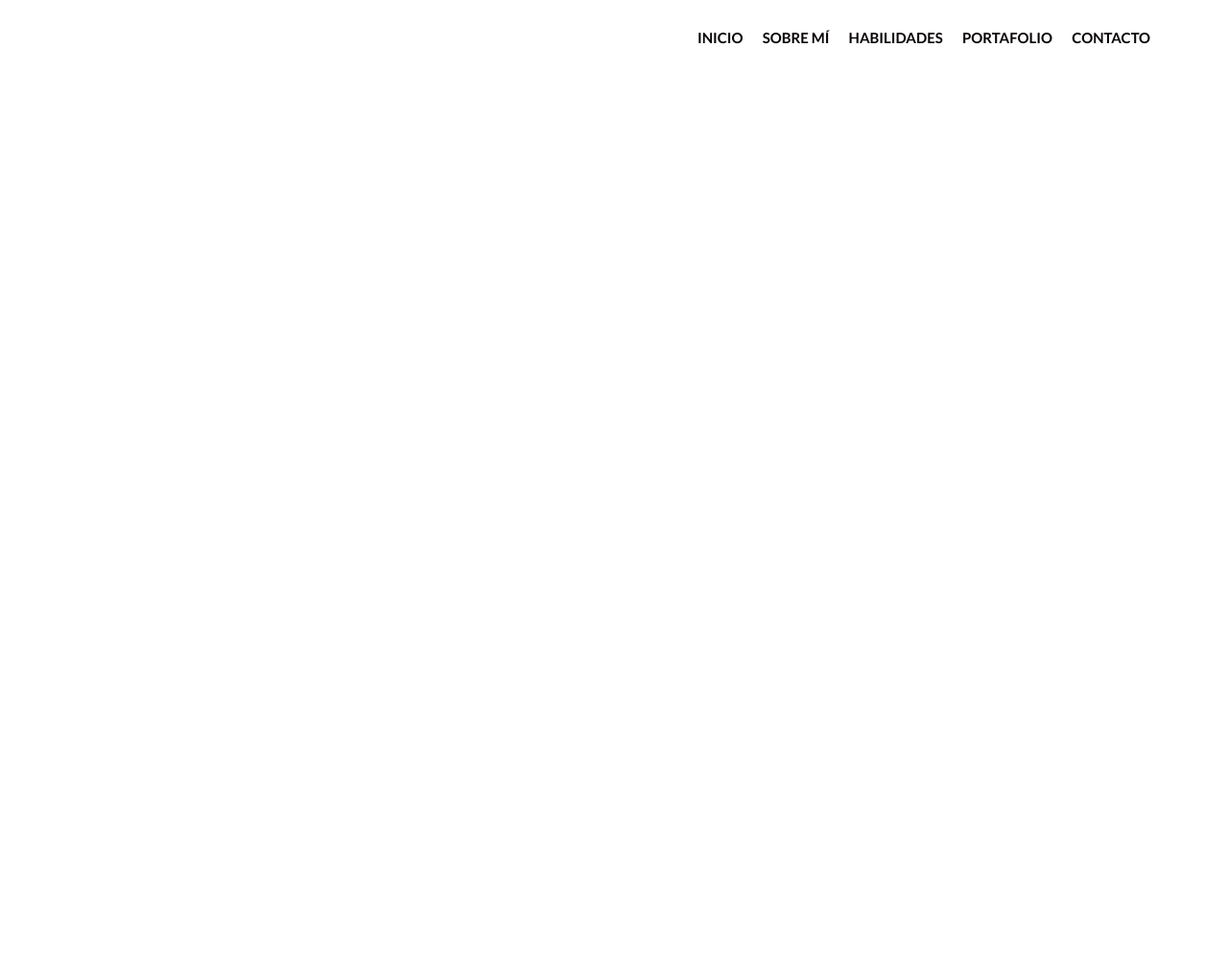
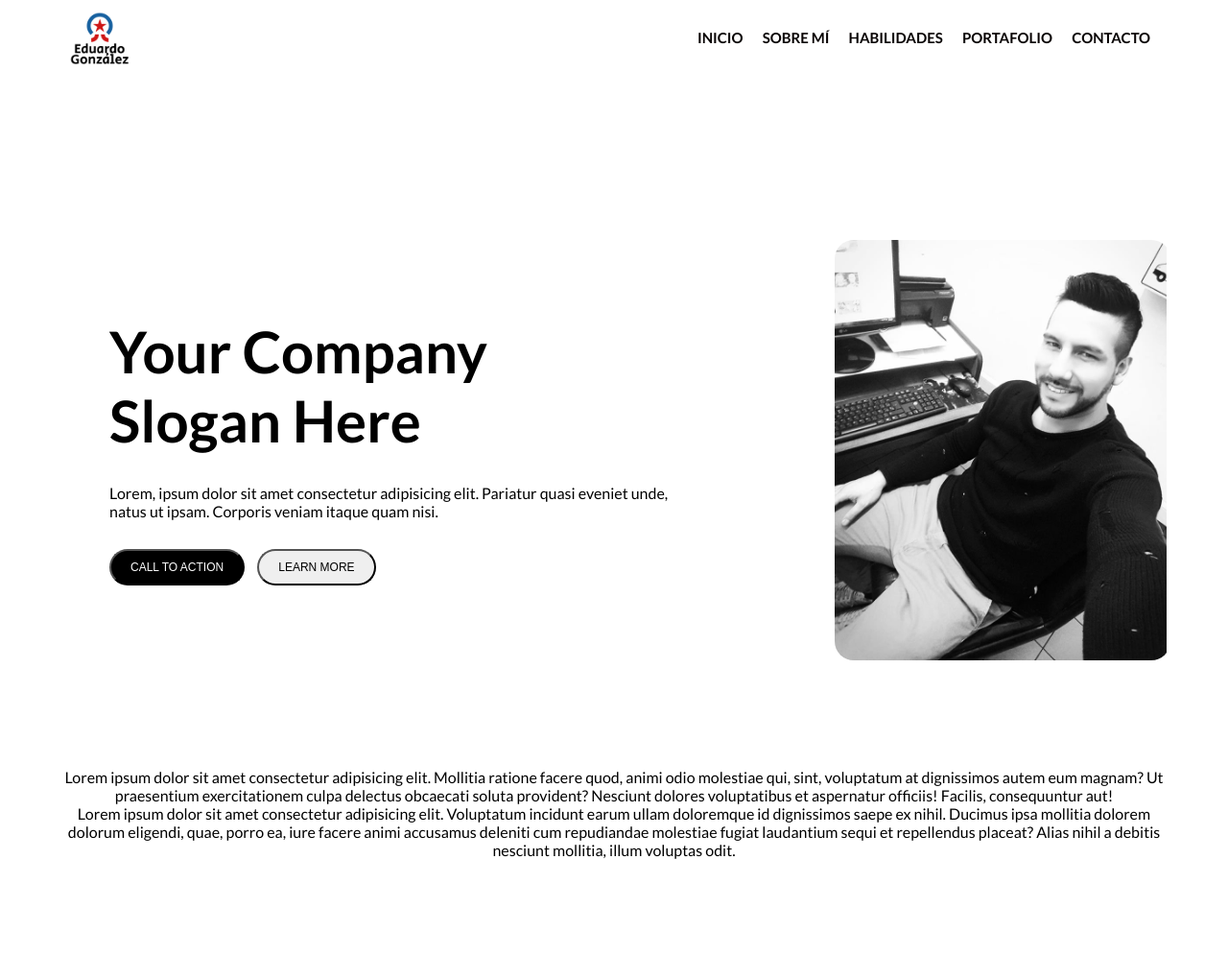
Before and after one commit to eduardomgonzalez/landing-page-nucba, a plain HTML site: page index.html in a window 1280 px wide. Shown: the whole page at 96% size. Before the commit the page ends 800 px from the top, so only its background shows below. Drawn offline with Linux system fonts and the light colour scheme.

Commit message:
agrego secciones

```diff
--- a/css/style.css
+++ b/css/style.css
@@ -9,10 +9,13 @@ body {
 }
 
 /*********************************** Header */
+.principal {
+  height: 100vh;
+}
 
 header {
   width: 100%;
-  height: 100vh;
+  /* height: 100vh; */
 }
 
 nav {
@@ -55,3 +58,70 @@ nav .enlaces a:hover {
 .logo img {
   height: 80px;
 }
+
+/*********************************** Header */
+.hero {
+  width: 90%;
+  padding-top: 150px;
+  margin: auto;
+  display: flex;
+  justify-content: space-between;
+  padding-top: 250px;
+}
+
+.hero__description {
+  width: 60%;
+  padding-left: 50px;
+  padding-right: 50px;
+  display: flex;
+  flex-direction: column;
+  justify-content: center;
+  align-items: flex-start;
+}
+
+.hero__description-headers {
+  padding-bottom: 30px;
+  font-size: 40px;
+}
+
+.hero__description p {
+  padding-bottom: 30px;
+}
+
+.hero__description-buttons button {
+  margin-right: 10px;
+  padding: 10px 20px 10px 20px;
+  border-radius: 20px;
+  cursor: pointer;
+  text-transform: uppercase;
+  font-size: 12px;
+}
+
+.first-button {
+  color: white;
+  background-color: black;
+}
+
+.hero__image {
+  text-align: right;
+  width: 30%;
+  overflow: hidden;
+}
+
+.hero__image img {
+  max-width: 350px;
+  border-radius: 20px;
+}
+
+/*********************************** Description */
+.description {
+  width: 90%;
+  display: flex;
+  justify-content: center;
+  margin: auto;
+  padding-bottom: 100px;
+}
+
+.description p {
+  text-align: center;
+}
--- a/index.html
+++ b/index.html
@@ -15,12 +15,13 @@
   </head>
 
   <body>
+    <div class="principal">
       <!--HEADER-->
       <header>
         <nav id="nav">
           <div class="contenedor-nav">
             <div class="logo">
-            <a href="#"><img src="./assets/hack.png" alt="" /></a>
+              <a href="#"><img src="./assets/logo.png" alt="" /></a>
             </div>
             <div class="enlaces" id="enlaces">
               <a href="#" id="enlace-inicio">Inicio</a>
@@ -33,5 +34,49 @@
         </nav>
       </header>
       <!--FIN HEADER-->
+      <!--HERO-->
+      <section id="hero" class="hero">
+        <div class="hero__description">
+          <div class="hero__description-headers">
+            <h1 class="hero__description-first">Your Company</h1>
+            <h1>Slogan Here</h1>
+          </div>
+          <p>
+            Lorem, ipsum dolor sit amet consectetur adipisicing elit. Pariatur
+            quasi eveniet unde, natus ut ipsam. Corporis veniam itaque quam
+            nisi.
+          </p>
+          <div class="hero__description-buttons">
+            <button class="first-button">Call To Action</button>
+            <button class="second-button">Learn More</button>
+          </div>
+        </div>
+        <div class="hero__image">
+          <img src="./assets/edu.jpg" alt="imagen" />
+        </div>
+      </section>
+      <!--FIN HERO-->
+    </div>
+    <!--DESCRIPTION-->
+    <section class="description">
+      <div class="description__text">
+        <p>
+          Lorem ipsum dolor sit amet consectetur adipisicing elit. Mollitia
+          ratione facere quod, animi odio molestiae qui, sint, voluptatum at
+          dignissimos autem eum magnam? Ut praesentium exercitationem culpa
+          delectus obcaecati soluta provident? Nesciunt dolores voluptatibus et
+          aspernatur officiis! Facilis, consequuntur aut!
+        </p>
+        <p>
+          Lorem ipsum dolor sit amet consectetur adipisicing elit. Voluptatum
+          incidunt earum ullam doloremque id dignissimos saepe ex nihil. Ducimus
+          ipsa mollitia dolorem dolorum eligendi, quae, porro ea, iure facere
+          animi accusamus deleniti cum repudiandae molestiae fugiat laudantium
+          sequi et repellendus placeat? Alias nihil a debitis nesciunt mollitia,
+          illum voluptas odit.
+        </p>
+      </div>
+    </section>
+    <!--FIN DESCRIPTION-->
   </body>
 </html>
```
Also changed, not shown: assets/edu.jpg (added), assets/logo.png (renamed from assets/5a17177dc6d6471eae1c2ce7ad4bedc6.png). Lines whose indentation alone changed are shown as unchanged.
